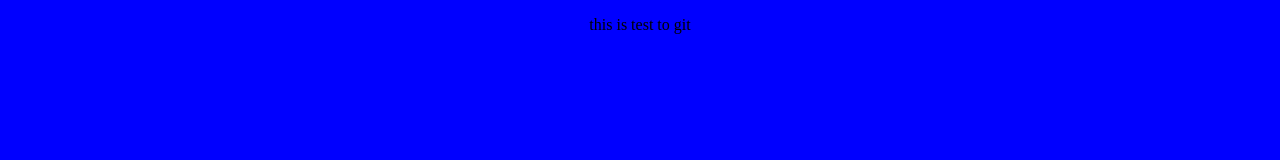
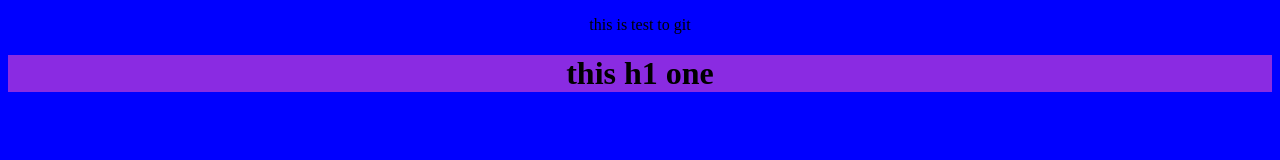
Before and after one commit to MatinMashhadiabbsiprogramming/matin-shop, a plain HTML site: page index.html in a window 1280 px wide. Drawn offline with Linux system fonts and the light colour scheme.

Commit message:
taghirat

```diff
--- a/index.html
+++ b/index.html
@@ -12,9 +12,16 @@ body{
     text-align:center;
     font: size 12px;;
 }
-
+h1{
+    font-style: initial;
+    background-color: blueviolet;
+    text-align: center;
+    font-size:auto;
+    top: 12;
+}
 </style>
 <body>
     <p>this is test to git</p>
+    <h1>this h1 one </h1>
 </body>
 </html>
```
